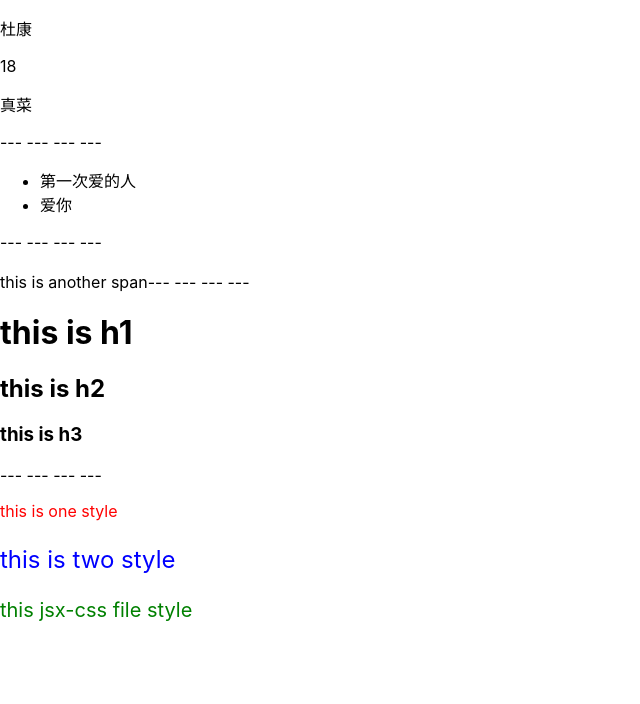
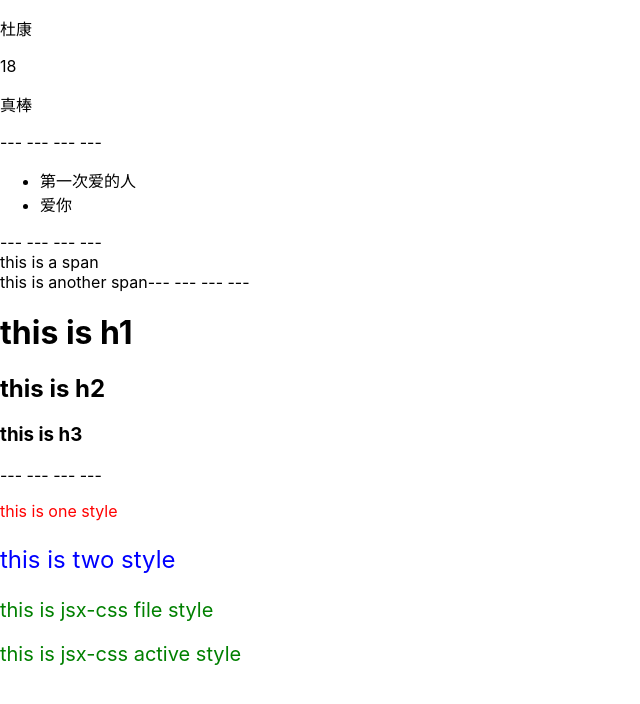
Before and after one commit to JTMilet/React-learning, a React (Create React App) app: page / in a window 1280 px wide. Shown: the top 704 px of the page, without its empty margins (0-640 px from the left). Built offline with nearby package versions, Linux system fonts and the light colour scheme.

Commit message:
jsx动态样式

```diff
--- a/src/App.js
+++ b/src/App.js
@@ -2,7 +2,7 @@
  * @Author: 杜康
  * @Date: 2023-05-08 09:40:18
  * @LastEditors: 杜康
- * @LastEditTime: 2023-05-08 11:14:10
+ * @LastEditTime: 2023-05-08 11:18:38
  * @FilePath: /react-learning/src/App.js
  */
 import './jsx-css.css'
@@ -10,7 +10,7 @@ const name = '杜康'
 const getAge = () => {
   return 18
 }
-const flag = false
+const flag = true
 
 const songs = [
   { id: 0, name: '第一次爱的人' },
@@ -50,7 +50,8 @@ function App () {
       --- --- --- ---
       <p style={{ color: 'red', fontSize: '16px' }}>this is one style</p>
       <p style={twoStyle}>this is two style</p>
-      <p className="jsx-css">this jsx-css file style</p>
+      <p className="jsx-css">this is jsx-css file style</p>
+      <p className={flag ? 'jsx-css' : ''}>this is jsx-css active style</p>
     </div>
   )
 }
```
